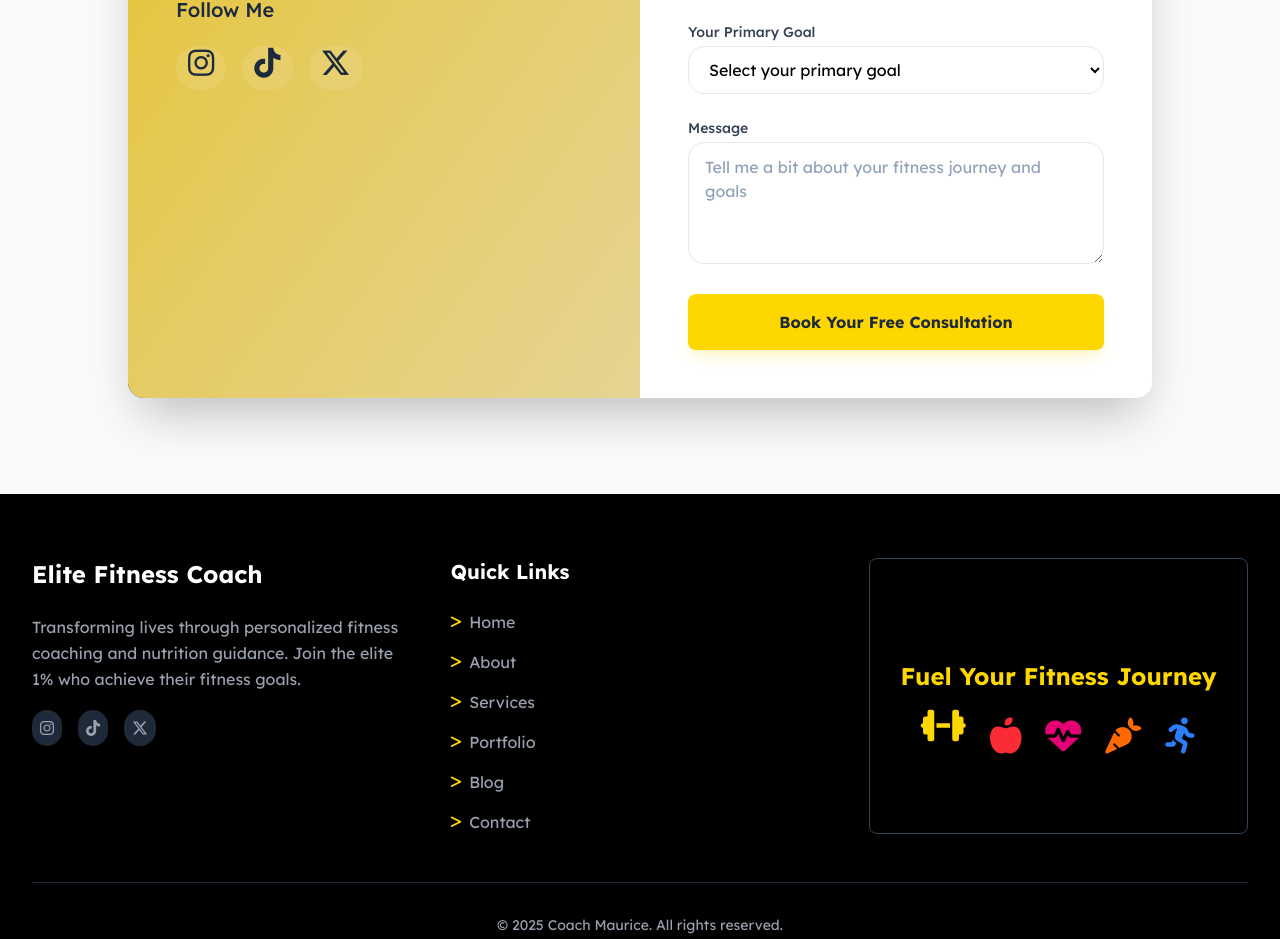
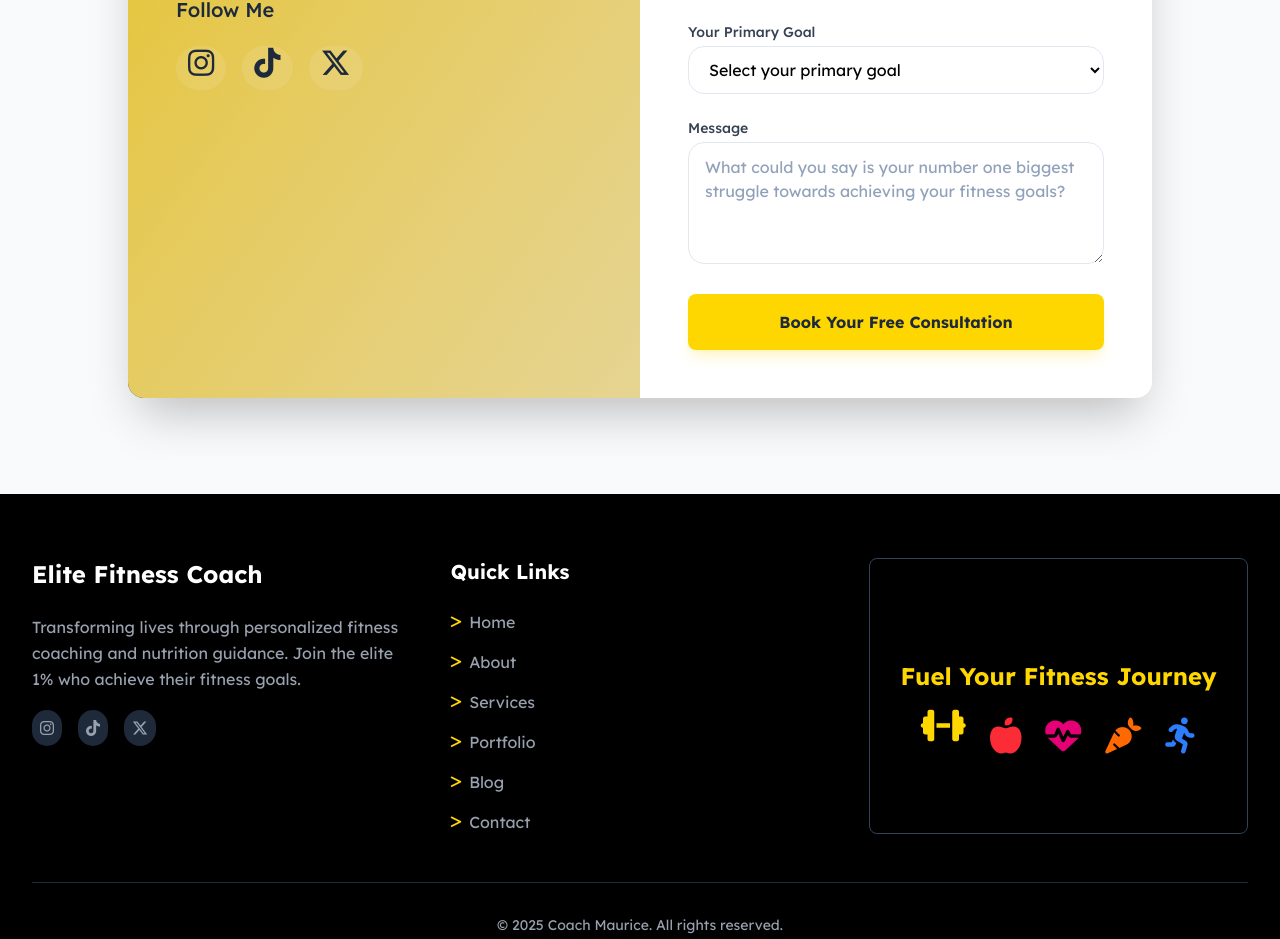
Before and after one commit to flexGURU/coachMaurice, an Angular app: page / in a window 1280 px wide. Shown: the part 8754-9693 px from the top of the page. Built offline with nearby package versions, Linux system fonts and the light colour scheme; a web font is replaced by a local one.

Commit message:
fix:updated contact page

```diff
--- a/src/app/components/contact/contact.component.html
+++ b/src/app/components/contact/contact.component.html
@@ -172,7 +172,7 @@
                 formControlName="message"
                 rows="4"
                 class="input"
-                placeholder="Tell me a bit about your fitness journey and goals"
+                placeholder="What could you say is your number one biggest struggle towards achieving your fitness goals?"
               ></textarea>
               <div
                 *ngIf="
--- a/src/app/components/contact/contact.component.ts
+++ b/src/app/components/contact/contact.component.ts
@@ -54,7 +54,7 @@ export class ContactComponent {
   }
 
   goals = [
-    'Weight Loss',
+    'Fat Loss',
     'Muscle Gain',
     'Strength & Performance',
     'General Health',
```
